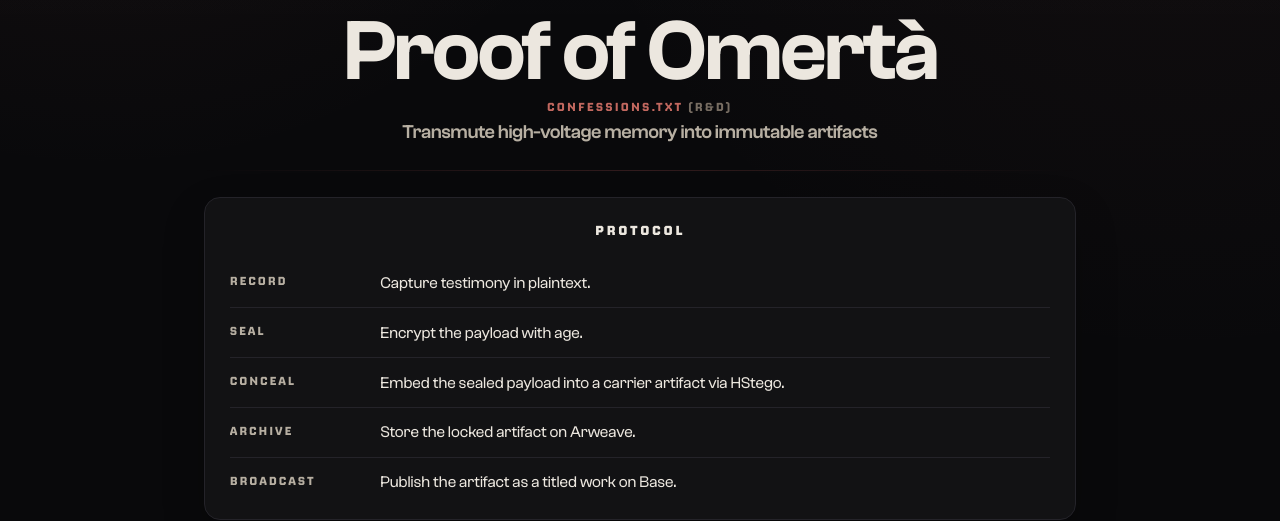
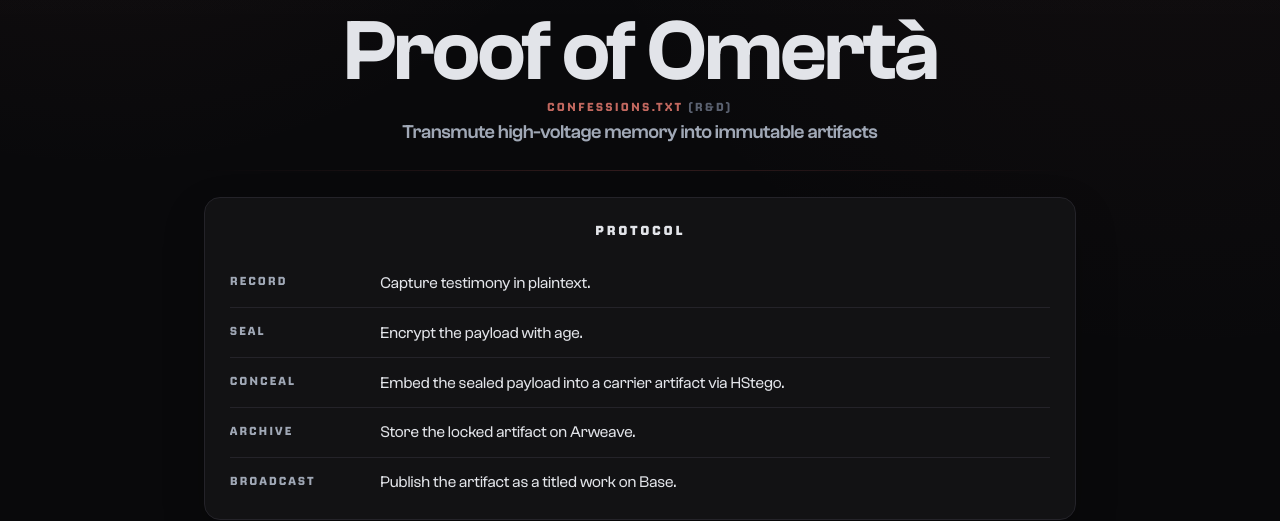
Before and after one commit to arjanflac/confessions.txt, a plain HTML site: page web/index.html in a window 1280 px wide. Shown: the part 286-807 px from the top of the page. Drawn offline with Linux system fonts and the light colour scheme.

Commit message:
Restore cold grey typography palette

```diff
--- a/web/index.html
+++ b/web/index.html
@@ -45,11 +45,11 @@
         --bg:          #09090b;
         --surface-1:   #121214;
         --border:      #242329;
-        --text-1:      #ece7df;
-        --text-2:      #b7afa2;
-        --text-3:      #776d62;
-        --label-1:     #a09386;
-        --label-2:     #84786c;
+        --text-1:      #e2e4e9;
+        --text-2:      #a0a8b6;
+        --text-3:      #5a6170;
+        --label-1:     #8f97a5;
+        --label-2:     #6f7785;
         --accent:      #c2685f;
         --accent-dim:  #7b342f;
 
```
Also changed, not shown: web/verify.html (+5 -5 lines).
